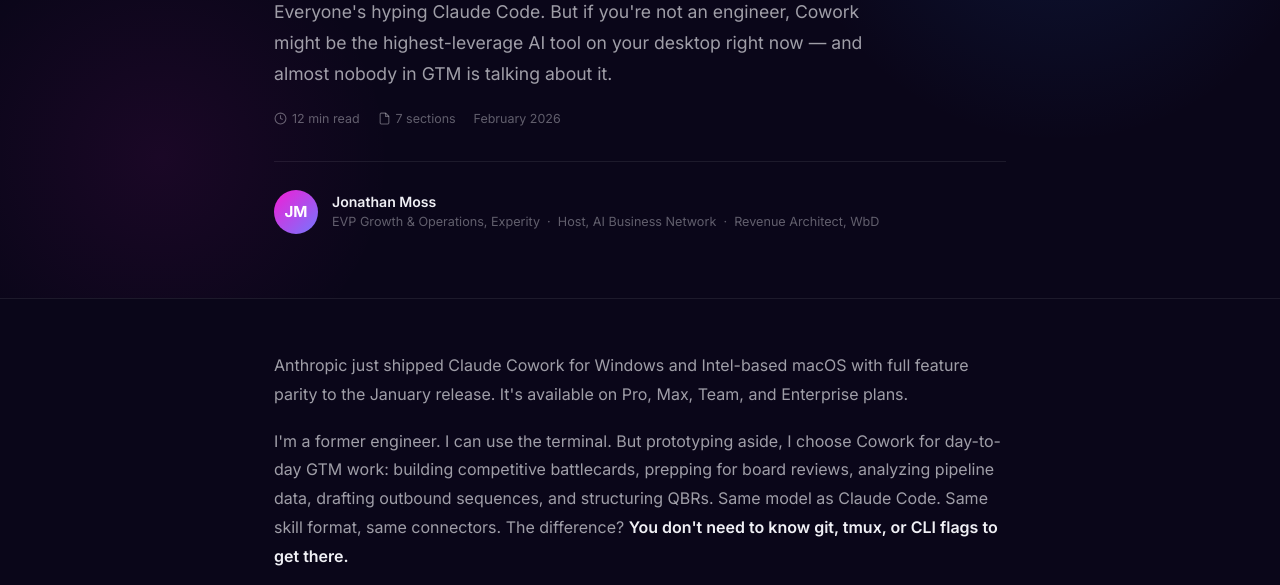
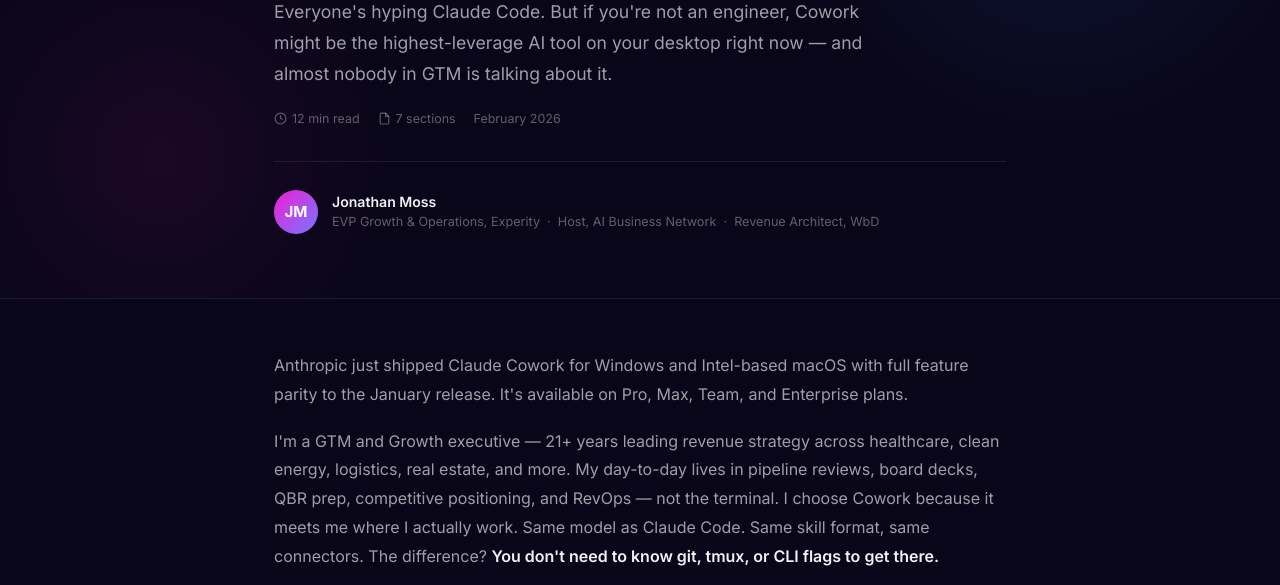
Before and after one commit to living-my-best-life/claude-chat-v-cowork-v-code, a plain HTML site: page public/index.html in a window 1280 px wide. Shown: the part 352-937 px from the top of the page. Drawn offline with Linux system fonts and the light colour scheme.

Commit message:
Fix: update bio from former engineer to GTM executive

```diff
--- a/public/index.html
+++ b/public/index.html
@@ -828,7 +828,7 @@
 <!-- Main Content -->
 <main>
   <p>Anthropic just shipped Claude Cowork for Windows and Intel-based macOS with full feature parity to the January release. It's available on Pro, Max, Team, and Enterprise plans.</p>
-  <p>I'm a former engineer. I can use the terminal. But prototyping aside, I choose Cowork for day-to-day GTM work: building competitive battlecards, prepping for board reviews, analyzing pipeline data, drafting outbound sequences, and structuring QBRs. Same model as Claude Code. Same skill format, same connectors. The difference? <strong>You don't need to know git, tmux, or CLI flags to get there.</strong></p>
+  <p>I'm a GTM and Growth executive — 21+ years leading revenue strategy across healthcare, clean energy, logistics, real estate, and more. My day-to-day lives in pipeline reviews, board decks, QBR prep, competitive positioning, and RevOps — not the terminal. I choose Cowork because it meets me where I actually work. Same model as Claude Code. Same skill format, same connectors. The difference? <strong>You don't need to know git, tmux, or CLI flags to get there.</strong></p>
   <p>If you lead marketing, sales, CS, RevOps, or enablement — this is for you. Here's everything you need to know.</p>
 
   <!-- TOC -->
```
